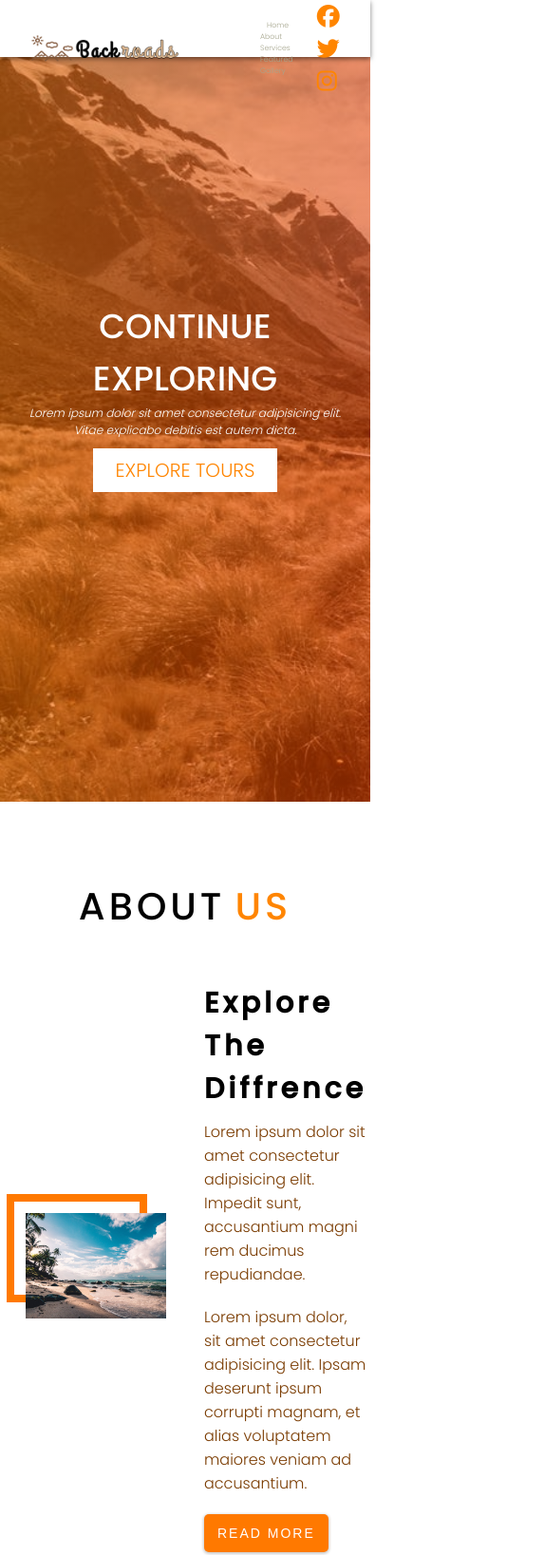
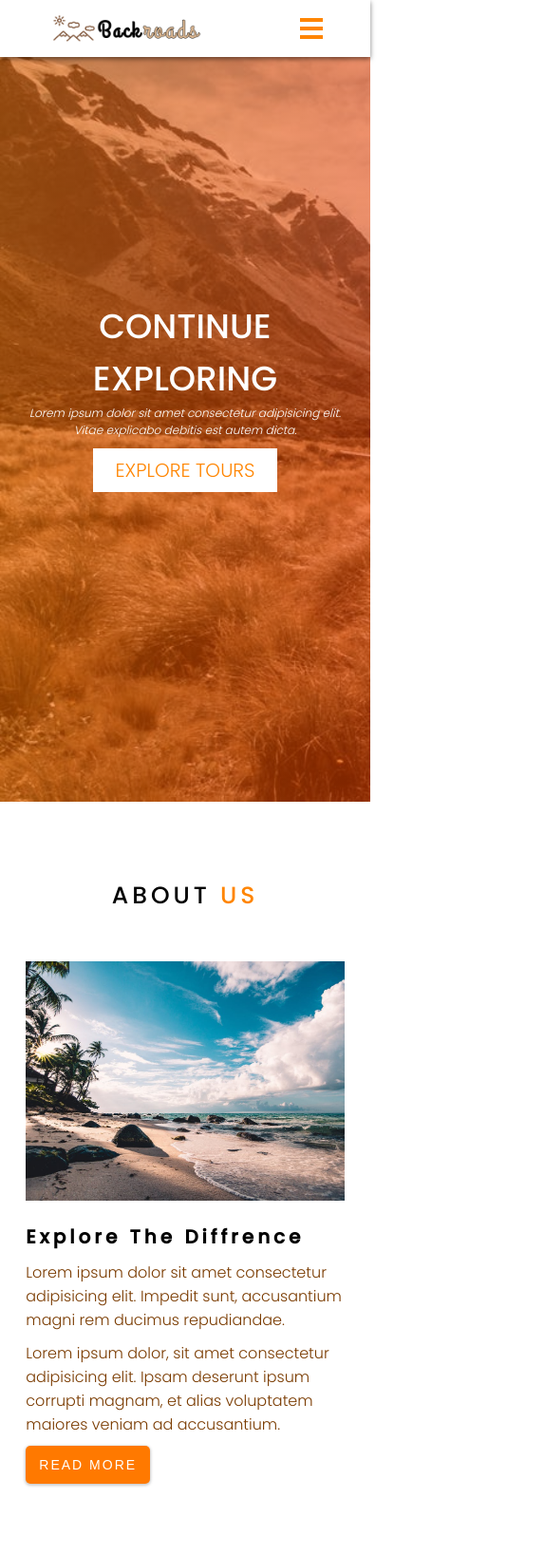
Before and after one commit to freeCodeProjects/backroads, a plain HTML site: page index.html in a window 390 px wide. Shown: the top 1637 px of the page at 95% size, 573 px wide, since content can reach past the window. Drawn offline with Linux system fonts and the light colour scheme.

Commit message:
added responsiveness to website

```diff
--- a/index.html
+++ b/index.html
@@ -14,12 +14,17 @@
 	</head>
 	<body>
 		<header class="header">
-			<div class="container header__content">
-				<img
-					class="logo"
-					src="./images/backroads-logo.png"
-					alt="website logo"
-				/>
+			<div class="header__content">
+				<div class="header__title">
+					<img
+						class="logo"
+						src="./images/backroads-logo.png"
+						alt="website logo"
+					/>
+					<div class="navbar-control" onclick="toggleNavbar()">
+						<span></span><span></span><span></span>
+					</div>
+				</div>
 				<nav class="navbar">
 					<div class="navbar__links">
 						<a class="navbar__link" href="#home">Home</a>
@@ -34,9 +39,6 @@
 						<i class="navbar__social-link fab fa-instagram"></i>
 					</div>
 				</nav>
-				<div class="navbar-control">
-					<span></span><span></span><span></span>
-				</div>
 			</div>
 		</header>
 		<main id="home" class="home">
@@ -278,5 +280,7 @@
 				</p>
 			</section>
 		</footer>
+
+		<script src="./script.js"></script>
 	</body>
 </html>
--- /dev/null
+++ b/script.js
@@ -0,0 +1,4 @@
+function toggleNavbar() {
+	const navbar = document.querySelector('.navbar')
+	navbar.classList.toggle('open')
+}
--- a/styles.css
+++ b/styles.css
@@ -29,7 +29,7 @@ body {
   font-family       : 'Poppins', sans-serif;
   font-weight       : 300;
   width             : 100%;
-  scroll-padding-top: 6em;
+  scroll-padding-top: 6rem;
   scroll-behavior   : smooth;
 }
 
@@ -83,7 +83,7 @@ a:active {
 
 
 .section-heading {
-  font-size     : 4rem;
+  font-size     : clamp(2.5rem, 4vw, 4rem);
   font-weight   : 500;
   text-transform: uppercase;
   padding-bottom: 5rem;
@@ -96,7 +96,6 @@ a:active {
 }
 
 .header {
-  height          : 6rem;
   box-shadow      : 0px 2px 5px 0px rgba(0, 0, 0, .5);
   position        : fixed;
   width           : 100%;
@@ -104,13 +103,16 @@ a:active {
   z-index         : 1;
   display         : flex;
   align-items     : center;
-  justify-self    : center;
+  justify-content : center;
 }
 
 .header__content {
-  display     : flex;
-  align-items : center;
-  justify-self: center;
+  width          : min(86vw, 1440px);
+  display        : flex;
+  align-items    : center;
+  justify-content: space-between;
+  align-self     : center;
+  position       : relative;
 }
 
 .navbar {
@@ -122,7 +124,7 @@ a:active {
 }
 
 .navbar__link {
-  font-size : min(2vw, 2.4rem);
+  font-size : clamp(2rem, 2vw, 2.4rem);
   color     : var(--nav-text-color);
   margin    : 0 0.5rem;
   padding   : .125em .25em;
@@ -164,11 +166,23 @@ a:active {
 }
 
 .navbar-control {
-  display: none;
+  display       : none;
+  flex-direction: column;
+  cursor        : pointer;
+}
+
+.navbar-control span {
+  border   : 2px solid var(--main-color);
+  min-width: 2.4rem;
+}
+
+.navbar-control span:nth-child(2) {
+  margin: 0.5rem 0;
 }
 
 .logo {
-  height: 4rem;
+  height : 6rem;
+  padding: 1rem 0;
 }
 
 .home {
@@ -234,6 +248,7 @@ a:active {
   display        : flex;
   justify-content: space-between;
   align-items    : center;
+  gap            : 2rem;
 }
 
 .about-content__image::before {
@@ -248,7 +263,7 @@ a:active {
 }
 
 .about-content__image {
-  flex    : 0 0 calc(50% - 2rem);
+  flex    : 0 0 calc(50% - 1rem);
   position: relative;
 }
 
@@ -258,19 +273,18 @@ a:active {
 }
 
 .about-content__data {
-  padding: 0 4rem;
-  flex   : 0 0 calc(50% - 2rem);
+  flex: 0 0 calc(50% - 1rem);
 }
 
 .about-content__data h2 {
-  font-size     : 3rem;
+  font-size     : clamp(2rem, 2.5vw, 2.5rem);
   padding-bottom: 1rem;
   letter-spacing: 0.4rem;
 }
 
 .about-content__data p {
   font-size     : 1.6rem;
-  padding-bottom: 2rem;
+  padding-bottom: 1rem;
   color         : var(--dark-text-color);
 }
 
@@ -284,6 +298,7 @@ a:active {
   justify-items : center;
   align-items   : center;
   flex-direction: column;
+  width         : 100%;
 }
 
 .services-list {
@@ -291,6 +306,7 @@ a:active {
   display        : flex;
   justify-content: space-between;
   align-items    : center;
+  gap            : 2rem 1rem;
 }
 
 .service {
@@ -298,6 +314,7 @@ a:active {
   justify-content: center;
   align-items    : center;
   width          : 40rem;
+  gap            : 1rem;
 }
 
 .service__icon {
@@ -320,11 +337,13 @@ a:active {
   font-size     : 1.6rem;
   letter-spacing: 0.2rem;
   font-weight   : 600;
+  text-align    : center;
 }
 
 .service__info p {
-  font-size: 1.4rem;
-  color    : var(--dark-text-color);
+  font-size : clamp(1rem, 2vw, 1.4rem);
+  color     : var(--dark-text-color);
+  text-align: center;
 }
 
 .featured {
@@ -342,7 +361,7 @@ a:active {
   display        : flex;
   flex-wrap      : wrap;
   justify-content: space-between;
-  gap            : 2rem;
+  gap            : 4rem 2rem;
   padding-bottom : 3.5rem;
 }
 
@@ -387,11 +406,13 @@ a:active {
   font-size     : clamp(2rem, 1.5vw, 2.8rem);
   font-weight   : 400;
   letter-spacing: 1px;
+  margin        : 1rem 0;
 }
 
 .featured-card-content p {
-  font-size: clamp(1.2rem, 1vw, 2rem);
+  font-size: clamp(1rem, 2vw, 1.4rem);
   color    : var(--dark-text-color);
+  margin   : 1rem 0;
 }
 
 .featured-card-footer {
@@ -476,8 +497,9 @@ a:active {
 }
 
 .footer-signup-form__info {
-  font-size  : 1.5rem;
+  font-size  : clamp(1.2rem, 2vw, 2rem);
   font-weight: 500;
+  padding    : 1rem 0;
 }
 
 .footer-signup-form__form {
@@ -506,7 +528,7 @@ a:active {
 }
 
 .footer-text {
-  font-size     : 1.5rem;
+  font-size     : clamp(1rem, 2vw, 1.5rem);
   color         : white;
   padding-bottom: 2rem;
 }
@@ -516,10 +538,139 @@ a:active {
   display         : flex;
   justify-content : center;
   align-items     : center;
-  font-size       : 2rem;
+  font-size       : min(2.5vw, 1.75rem);
   padding         : 2rem 1rem;
 }
 
 .footer-copyright p {
   text-align: center;
 }
+
+@media only screen and (max-width: 1200px
+
+  /* var(--xl-screen-width) */
+) {
+  .about-content__image::before {
+    border: none;
+  }
+
+  .service {
+    flex-direction: column;
+  }
+
+  .feature-card {
+    width: calc(50% - 2rem);
+  }
+}
+
+
+@media only screen and (max-width: 992px
+
+  /* var(--l-screen-width) */
+) {
+
+  .header__content {
+    flex-direction: column;
+    align-items   : flex-start;
+    width         : 100%;
+  }
+
+  .header__title {
+    display        : flex;
+    justify-content: space-between;
+    align-items    : center;
+    width          : 100%;
+    padding        : 0 5rem;
+  }
+
+  .navbar-control {
+    display: flex;
+  }
+
+  .navbar {
+    flex-direction  : column;
+    background-color: white;
+    margin          : 0;
+    align-items     : flex-start;
+    width           : 100%;
+    flex            : 1;
+    max-height      : 0px;
+    transition      : max-height 0.5s ease-in-out;
+    overflow        : hidden;
+  }
+
+  .navbar__links {
+    flex           : 1;
+    display        : flex;
+    flex-direction : column;
+    justify-content: flex-start;
+    width          : 100%;
+  }
+
+  .navbar__link {
+    flex      : 1;
+    display   : flex;
+    width     : 100%;
+    margin    : 0;
+    padding   : 1.5rem 5rem;
+    transition: padding-left 0.3s ease-in, background-color 0.3s ease-in;
+    color     : var(--dark-text-color);
+  }
+
+  .navbar__link:hover {
+    padding-left    : 5.5rem;
+    background-color: var(--main-color-extra-light);
+  }
+
+  .navbar__link:hover:before {
+    width: 0%;
+  }
+
+  .navbar__social-links {
+    padding: 1.5rem 5rem;
+    width  : 100%;
+  }
+
+  .open {
+    display   : flex;
+    max-height: 500px;
+  }
+
+  .about-content {
+    flex-direction: column;
+  }
+
+  .services-list {
+    flex-wrap: wrap;
+  }
+
+  .service {
+    flex: 0 0 calc(50% - 1rem);
+  }
+
+  .gallery-image-container {
+    flex: 0 0 50%;
+  }
+}
+
+@media only screen and (max-width: 768px
+
+  /* var(--m-screen-width) */
+) {
+  .feature-card {
+    flex: 0 0 calc(100%);
+  }
+}
+
+@media only screen and (max-width: 576px
+
+  /* var(--s-screen-width) */
+) {
+  .service {
+    flex: 0 0 calc(100%);
+  }
+
+  .gallery-image-container {
+    flex: 0 0 100%;
+  }
+}
```
